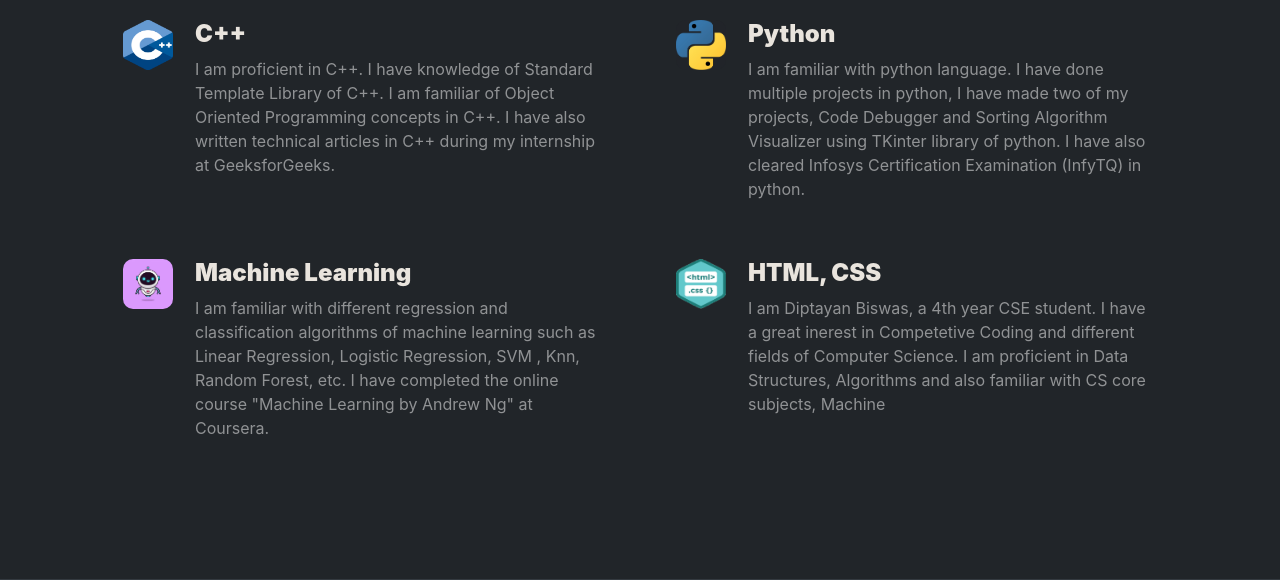
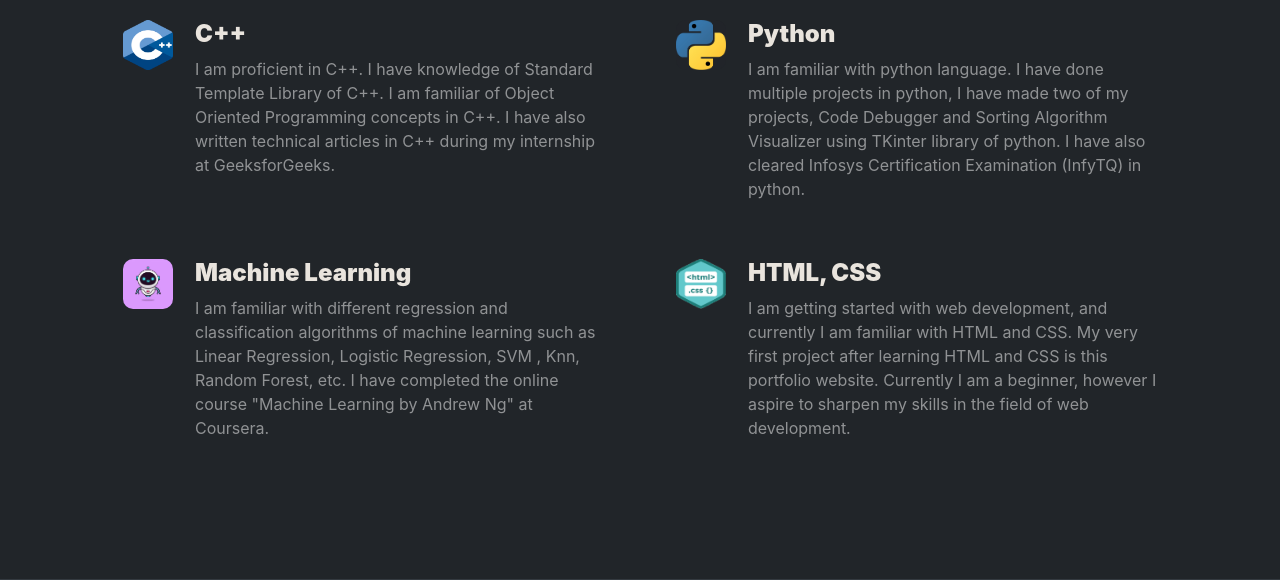
Before and after one commit to diptayan2k/diptayan_portfolio, a PHP site: page / in a window 1280 px wide. Shown: the part 2226-2806 px from the top of the page. Run offline with PHP 8.4, Linux system fonts and the light colour scheme; some libraries are stand-ins or nearby versions.

Commit message:
making it better

```diff
--- a/index.php
+++ b/index.php
@@ -147,7 +147,7 @@ if(isset($_POST['email']) && $_POST['email']!='')
                 <h5 style = "color: white; text-align : center;">Redirecting to the previous page...</h5>
                 <script>
                     setTimeout(function(){
-                        window.location.href = 'index.php';
+                        window.location.href = 'https://diptayanbiswas.herokuapp.com/#cnt';
                     }, 3000);
                 </script>
 
@@ -560,12 +560,10 @@ if(isset($_POST['email']) && $_POST['email']!='')
                             <h4>HTML, CSS</h4>
                             <p style="color: rgba(255, 255, 255, 0.5);">
 
-                                I am Diptayan Biswas, a 4th year CSE student. I have a great inerest in Competetive
-                                Coding and
-                                different fields
-                                of Computer Science. I am proficient in Data Structures, Algorithms and also familiar
-                                with CS
-                                core subjects, Machine
+                                I am getting started with web development, and currently I am familiar with
+                                HTML and CSS. My very first project after learning HTML and CSS is this portfolio website.
+                                Currently I am a beginner, however I aspire to sharpen my skills in the field of
+                                web development.
                                 <br>
 
                             </p>
```
Also changed, not shown: .htaccess.
